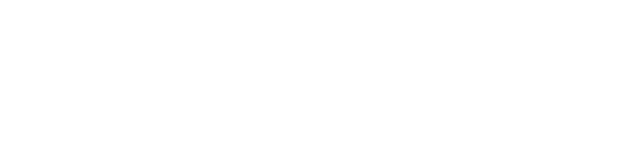
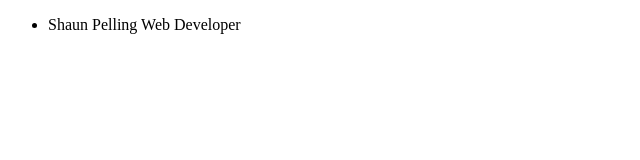
Before and after one commit to saulpereira/crap-portfolio, a plain HTML site: page index.html in a window 1280 px wide. Shown: the whole page, without its empty margins (0-640 px from the left). Drawn offline with Linux system fonts and the light colour scheme.

Commit message:
added index html

```diff
--- a/index.html
+++ b/index.html
@@ -4,7 +4,20 @@
     <meta charset="UTF-8" />
     <meta name="viewport" content="width=device-width, initial-scale=1.0" />
     <meta http-equiv="X-UA-Compatible" content="ie=edge" />
-    <title>crap portfolio</title>
+    <title>My portfolio</title>
   </head>
-  <body></body>
+  <body>
+    <div id="ninja-app">
+      <header>
+        <nav>
+          <ul>
+            <li class="title">
+              <span>Shaun Pelling</span>
+              <span>Web Developer</span>
+            </li>
+          </ul>
+        </nav>
+      </header>
+    </div>
+  </body>
 </html>
```
